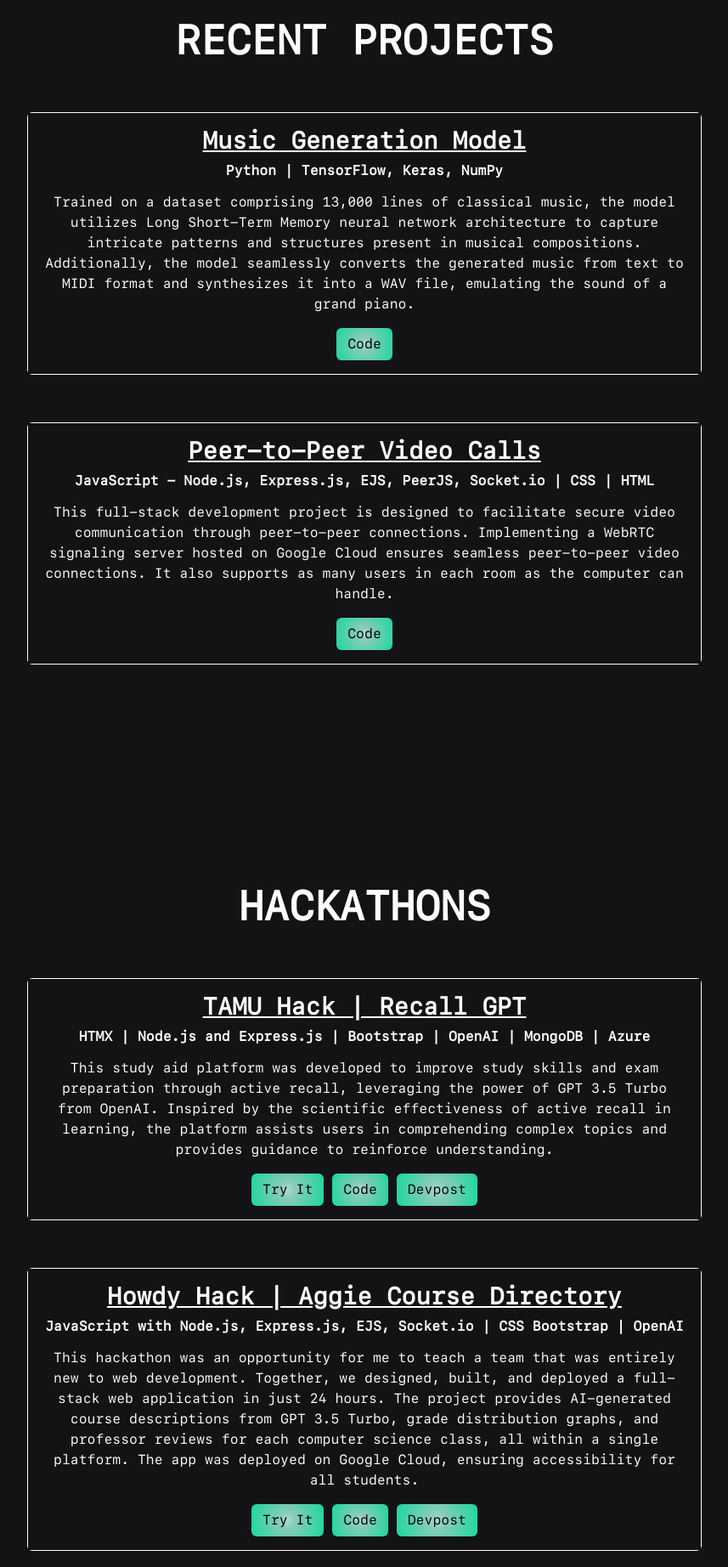
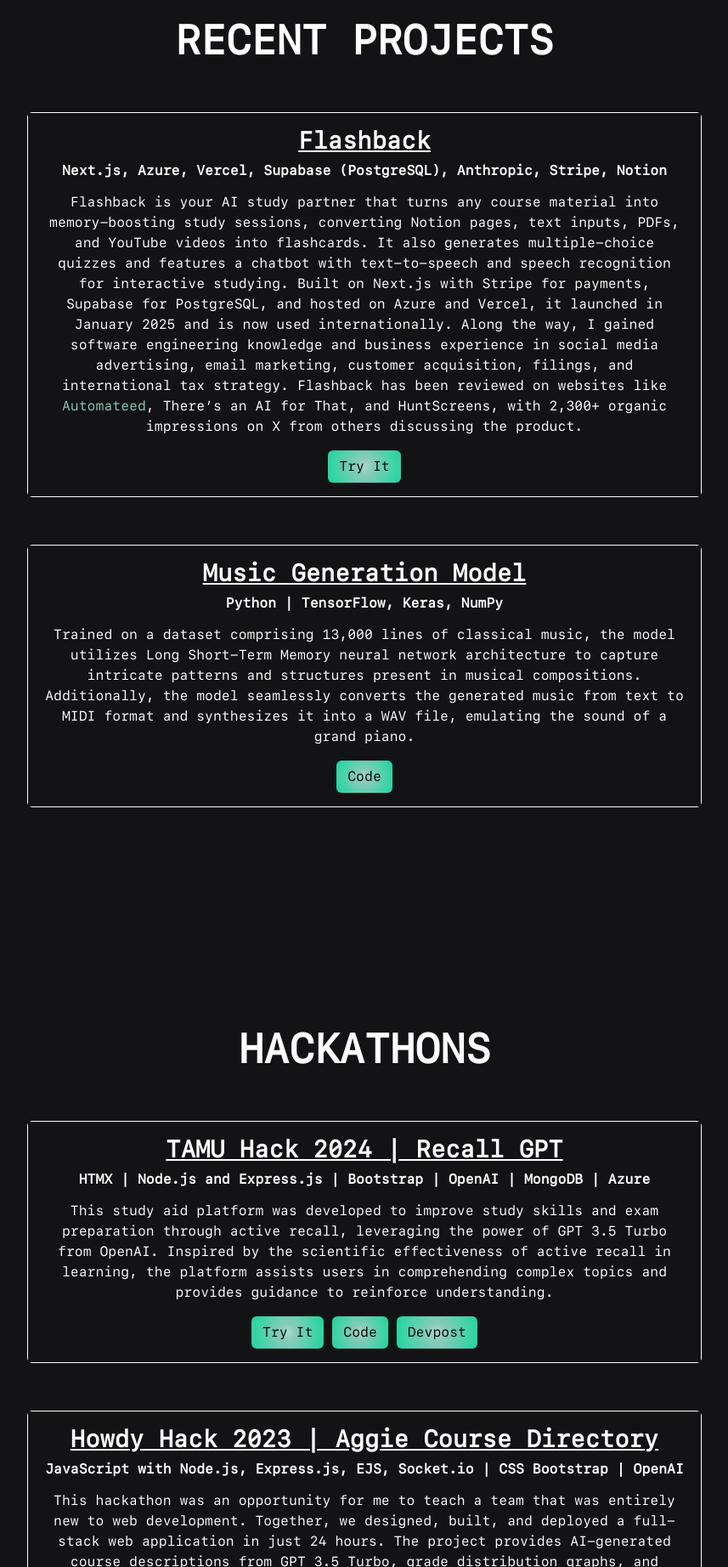
Before and after one commit to colinlevine/portfolio, a plain HTML site: page index.html in a window 1280 px wide. Shown: the part 963-2807 px from the top of the page at 85% size, without its empty margins (211-1068 px from the left). Drawn offline with Linux system fonts and the light colour scheme.

Commit message:
2-17-2025 update

```diff
--- a/index.html
+++ b/index.html
@@ -76,6 +76,28 @@
       <div class="col hidden">
         <div class="card zoom h-100">
           <div class="card-body">
+            <h3 class="card-title">Flashback</h3>
+            <h6>Next.js, Azure, Vercel, Supabase (PostgreSQL), Anthropic, Stripe, Notion</h6>
+            <p class="card-text text-center">Flashback is your AI study partner that turns any course material into
+              memory-boosting study sessions, converting Notion pages, text inputs, PDFs, and YouTube videos into
+              flashcards. It also generates multiple-choice quizzes and features a chatbot with text-to-speech and
+              speech recognition for interactive studying. Built on Next.js with Stripe for payments, Supabase for
+              PostgreSQL, and hosted on Azure and Vercel, it launched in January 2025 and is now used internationally.
+              Along the way, I gained software engineering knowledge and business experience in social media
+              advertising, email marketing, customer acquisition, filings, and international tax strategy. Flashback has
+              been reviewed on websites like <a href="https://automateed.com/flashback-review/">Automateed</a>, There’s
+              an AI for That, and HuntScreens, with 2,300+ organic impressions on X from others discussing the product.
+            </p>
+            <div class="text-center">
+              <a href="https://flashbackstudy.com" class="btn">Try It</a>
+            </div>
+          </div>
+        </div>
+      </div>
+
+      <div class="col hidden">
+        <div class="card zoom h-100">
+          <div class="card-body">
             <h3 class="card-title">Music Generation Model</h3>
             <h6>Python | TensorFlow, Keras, NumPy</h6>
             <p class="card-text text-center">Trained on a dataset comprising
@@ -86,22 +108,6 @@
               emulating the sound of a grand piano.</p>
             <div class="text-center">
               <a href="https://github.com/colinlevine/music-generation-model" class="btn">Code</a>
-            </div>
-          </div>
-        </div>
-      </div>
-
-      <div class="col hidden">
-        <div class="card zoom h-100">
-          <div class="card-body">
-            <h3 class="card-title">Peer-to-Peer Video Calls</h3>
-            <h6>JavaScript - Node.js, Express.js, EJS, PeerJS, Socket.io | CSS | HTML</h6>
-            <p class="card-text text-center">This full-stack development project is designed to facilitate secure video
-              communication through peer-to-peer connections. Implementing a WebRTC signaling server hosted on Google
-              Cloud ensures seamless peer-to-peer video connections. It also supports as many users in each room as the
-              computer can handle.</p>
-            <div class="text-center">
-              <a href="https://github.com/colinlevine/p2p-video" class="btn">Code</a>
             </div>
           </div>
         </div>
@@ -123,7 +129,7 @@
       <div class="col hidden">
         <div class="card zoom h-100">
           <div class="card-body">
-            <h3 class="card-title">TAMU Hack | Recall GPT</h3>
+            <h3 class="card-title">TAMU Hack 2024 | Recall GPT</h3>
             <h6>HTMX | Node.js and Express.js | Bootstrap | OpenAI | MongoDB | Azure</h6>
             <p class="card-text text-center">This study aid platform was developed to improve study skills and exam
               preparation through active recall, leveraging the power of GPT 3.5 Turbo from OpenAI. Inspired by the
@@ -140,7 +146,7 @@
       <div class="col hidden">
         <div class="card zoom h-100">
           <div class="card-body">
-            <h3 class="card-title">Howdy Hack | Aggie Course Directory </h3>
+            <h3 class="card-title">Howdy Hack 2023 | Aggie Course Directory </h3>
             <h6>JavaScript with Node.js, Express.js, EJS, Socket.io | CSS Bootstrap | OpenAI</h6>
             <p class="card-text text-center">This hackathon was an opportunity for me to teach a team that was entirely
               new to web development. Together, we designed, built, and deployed a full-stack web application in just 24
@@ -162,16 +168,16 @@
   <div class="container-sm">
     <div class="row">
       <div class="hidden zoom" style="width: 15rem;">
-        <img src="img/me.png" alt="Image of Colin Levine">
+        <img src="img/me.jpg" alt="Image of Colin Levine">
       </div>
       <div class="col hidden">
         <h2>ABOUT ME</h2>
         <p id="about-me">
-          Hi, my name is Colin Levine, and I'm a sophomore engineering student at
-          <a href="https://www.tamu.edu/">Texas A&M University</a>
-          planning to complete my Bachelor's Degree in Computer Science.
+          Hi, my name is Colin Levine, and I'm a Junior at
+          <a href="https://www.utdallas.edu/">The University of Texas at Dallas</a>
+          completing my Bachelor's Degree in Computer Science with a minor in Economics.
         </p>
-        <a href="docs/Colin Levine Resume Spring 2024.pdf" class="btn zoom"
+        <a href="docs/Colin Levine Resume (2-17-2025).pdf" class="btn zoom"
           style="width: 10rem; margin-left: .5rem; margin-top: .5rem;">Resume
         </a>
       </div>
```
Also changed, not shown: img/me.png (deleted), 4 other files.
